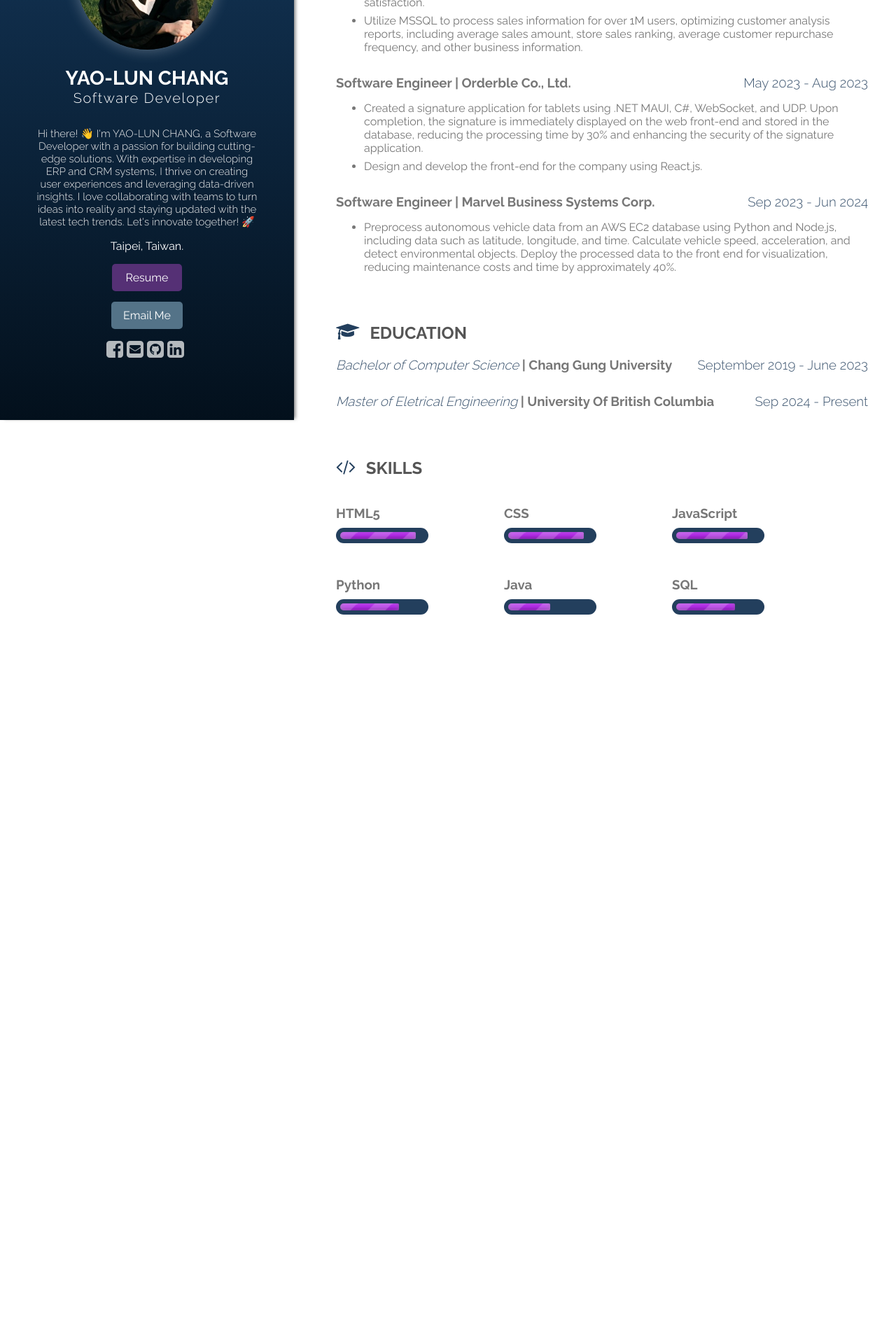
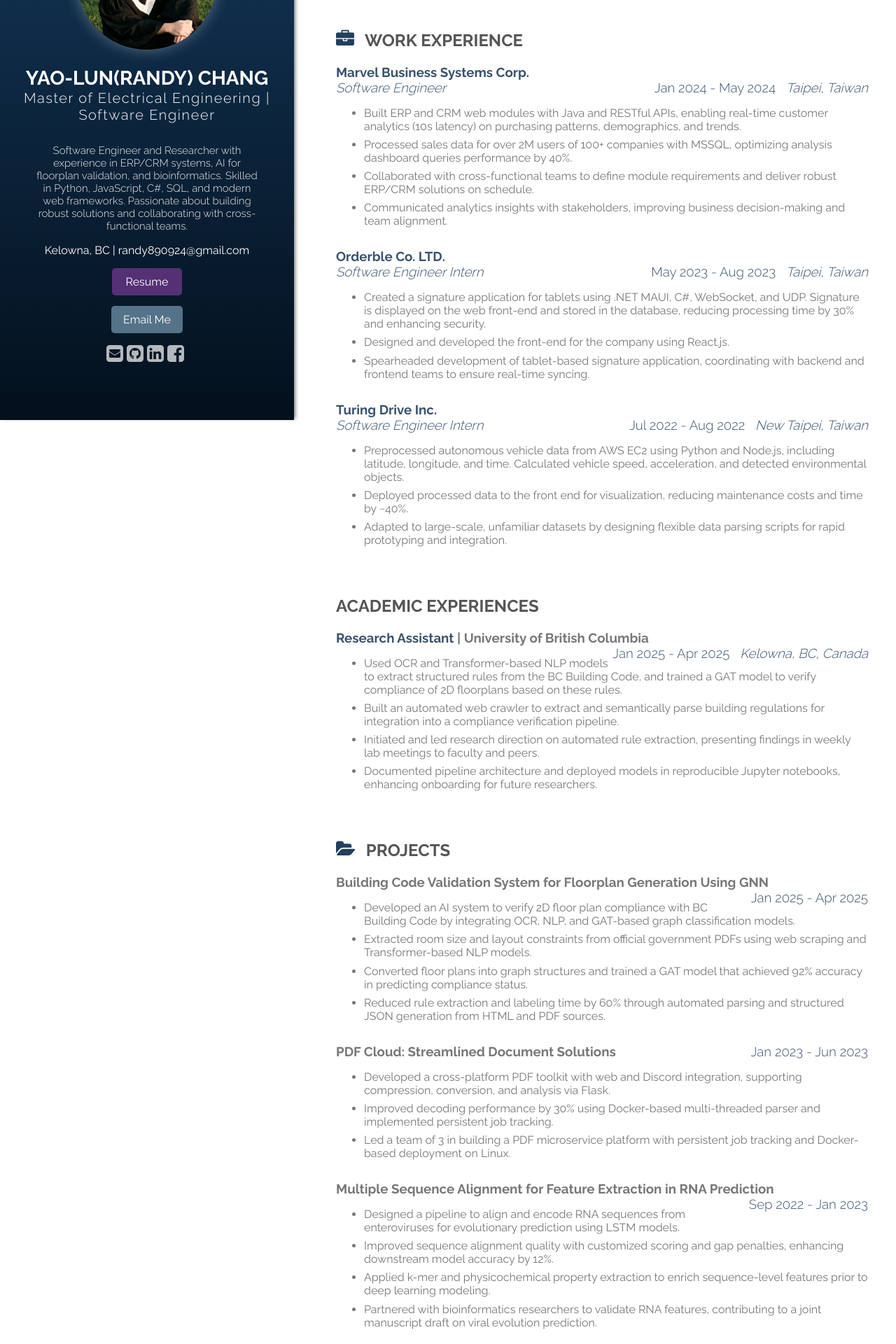
Before and after one commit to randy20000924/randy-portfolio, a React (Create React App) app: page / in a window 1280 px wide. Shown: the part 200-2120 px from the top of the page at 70% size. Before the commit the page ends 1128 px from the top, so only its background shows below. Built offline with nearby package versions, Linux system fonts and the light colour scheme.

Commit message:
adjust content of work exp and add award section

```diff
--- a/src/App.js
+++ b/src/App.js
@@ -3,6 +3,9 @@
 import Experience from './components/Experience';
 import Education from './components/Education';
 import Skills from './components/Skills';
+import Projects from './components/Projects';
+import AcademicExperience from './components/AcademicExperience';
+import Awards from './components/Awards';
 import photo from '../src/assets/photo.jpg';
 
 class App extends Component {
@@ -10,32 +13,149 @@
 
     const person = {
       avatar: photo,
-      name: 'YAO-LUN CHANG',
-      profession: 'Software Developer',
-      bio: "Hi there! 👋 I'm YAO-LUN CHANG, a Software Developer with a passion for building cutting-edge solutions. With expertise in developing ERP and CRM systems, I thrive on creating user experiences and leveraging data-driven insights. I love collaborating with teams to turn ideas into reality and staying updated with the latest tech trends. Let's innovate together! 🚀 ",
-      address: 'Taipei, Taiwan.',
+      name: 'Yao-Lun(Randy) Chang',
+      profession: 'Master of Electrical Engineering | Software Engineer',
+      bio: "Software Engineer and Researcher with experience in ERP/CRM systems, AI for floorplan validation, and bioinformatics. Skilled in Python, JavaScript, C#, SQL, and modern web frameworks. Passionate about building robust solutions and collaborating with cross-functional teams.",
+      address: 'Kelowna, BC | randy890924@gmail.com',
       social: [
-        {name: 'facebook', url: 'https://www.facebook.com/ChangYaoLunRandy'},
         {name: 'envelope', url: 'randy890924@gmail.com'},
         {name: 'github', url: 'https://github.com/randy20000924'},
-        {name: 'linkedin', url: 'https://www.linkedin.com/in/randychang890924/'}
+        {name: 'linkedin', url: 'https://www.linkedin.com/in/randychang890924/'},
+        {name: 'facebook', url: 'https://www.facebook.com/ChangYaoLunRandy'}
       ],
       experience: [
-        {jobKey: 1, jobTitle: 'Intern', company: 'Turing Drive', startDate: 'Jul 2022', endDate: 'Aug 2022', jobDescription: ['Using Restful APIs and Java to build ERP and CRM pages, enabling users to analyze their customer data in 10 seconds such as purchasing patterns, customer demographics, sales trends, and support interactions, thereby enhancing decision-making and improving customer satisfaction.', 'Utilize MSSQL to process sales information for over 1M users, optimizing customer analysis reports, including average sales amount, store sales ranking, average customer repurchase frequency, and other business information.']},
-        {jobKey: 2, jobTitle: 'Software Engineer', company: 'Orderble Co., Ltd.', startDate: 'May 2023', endDate: 'Aug 2023', jobDescription: ['Created a signature application for tablets using .NET MAUI, C#, WebSocket, and UDP. Upon completion, the signature is immediately displayed on the web front-end and stored in the database, reducing the processing time by 30% and enhancing the security of the signature application.', 'Design and develop the front-end for the company using React.js.']},
-        {jobKey: 3, jobTitle: 'Software Engineer', company: 'Marvel Business Systems Corp.', startDate: 'Sep 2023', endDate: 'Jun 2024', jobDescription: ['Preprocess autonomous vehicle data from an AWS EC2 database using Python and Node.js, including data such as latitude, longitude, and time. Calculate vehicle speed, acceleration, and detect environmental objects. Deploy the processed data to the front end for visualization, reducing maintenance costs and time by approximately 40%.']},
+        {
+          jobKey: 1,
+          jobTitle: 'Software Engineer',
+          company: 'Marvel Business Systems Corp.',
+          startDate: 'Jan 2024',
+          endDate: 'May 2024',
+          location: 'Taipei, Taiwan',
+          jobDescription: [
+            'Built ERP and CRM web modules with Java and RESTful APIs, enabling real-time customer analytics (10s latency) on purchasing patterns, demographics, and trends.',
+            'Processed sales data for over 2M users of 100+ companies with MSSQL, optimizing analysis dashboard queries performance by 40%.',
+            'Collaborated with cross-functional teams to define module requirements and deliver robust ERP/CRM solutions on schedule.',
+            'Communicated analytics insights with stakeholders, improving business decision-making and team alignment.'
+          ]
+        },
+        {
+          jobKey: 2,
+          jobTitle: 'Software Engineer Intern',
+          company: 'Orderble Co. LTD.',
+          startDate: 'May 2023',
+          endDate: 'Aug 2023',
+          location: 'Taipei, Taiwan',
+          jobDescription: [
+            'Created a signature application for tablets using .NET MAUI, C#, WebSocket, and UDP. Signature is displayed on the web front-end and stored in the database, reducing processing time by 30% and enhancing security.',
+            'Designed and developed the front-end for the company using React.js.',
+            'Spearheaded development of tablet-based signature application, coordinating with backend and frontend teams to ensure real-time syncing.'
+          ]
+        },
+        {
+          jobKey: 3,
+          jobTitle: 'Software Engineer Intern',
+          company: 'Turing Drive Inc.',
+          startDate: 'Jul 2022',
+          endDate: 'Aug 2022',
+          location: 'New Taipei, Taiwan',
+          jobDescription: [
+            'Preprocessed autonomous vehicle data from AWS EC2 using Python and Node.js, including latitude, longitude, and time. Calculated vehicle speed, acceleration, and detected environmental objects.',
+            'Deployed processed data to the front end for visualization, reducing maintenance costs and time by ~40%.',
+            'Adapted to large-scale, unfamiliar datasets by designing flexible data parsing scripts for rapid prototyping and integration.'
+          ]
+        }
       ],
       education: [
-        {degree: 'Bachelor of Computer Science', institution: 'Chang Gung University', startDate: 'September 2019', endDate: 'June 2023', description: ''},
-        {degree: 'Master of Eletrical Engineering', institution: 'University Of British Columbia', startDate: 'Sep 2024', endDate: 'Present', description: ''},
+        {
+          degree: 'Master of Electrical Engineering',
+          institution: 'University of British Columbia',
+          startDate: 'Sep 2024',
+          endDate: 'Present',
+          description: ''
+        },
+        {
+          degree: 'Bachelor of Computer Science',
+          institution: 'Chang Gung University',
+          startDate: 'Sep 2019',
+          endDate: 'Jun 2023',
+          description: ''
+        }
       ],
       skills: [
-        {name: 'HTML5', percentage: '90%'},
+        {name: 'Python', percentage: '90%'},
+        {name: 'JavaScript', percentage: '85%'},
+        {name: 'SQL', percentage: '80%'},
+        {name: 'C/C++', percentage: '75%'},
+        {name: 'Node.js', percentage: '80%'},
+        {name: 'Flask', percentage: '75%'},
+        {name: 'MSSQL', percentage: '70%'},
+        {name: 'MongoDB', percentage: '70%'},
+        {name: 'Docker', percentage: '70%'},
+        {name: 'React.js', percentage: '80%'},
+        {name: 'HTML', percentage: '90%'},
         {name: 'CSS', percentage: '90%'},
-        {name: 'JavaScript', percentage: '85%'},
-        {name: 'Python', percentage: '70%'},
-        {name: 'Java', percentage: '50%'},
-        {name: 'SQL', percentage: '70%'},
+        {name: 'Linux', percentage: '80%'},
+        {name: 'LaTeX', percentage: '70%'},
+        {name: 'SQLite', percentage: '70%'}
+      ],
+      projects: [
+        {
+          name: 'Building Code Validation System for Floorplan Generation Using GNN',
+          date: 'Jan 2025 - Apr 2025',
+          description: [
+            'Developed an AI system to verify 2D floor plan compliance with BC Building Code by integrating OCR, NLP, and GAT-based graph classification models.',
+            'Extracted room size and layout constraints from official government PDFs using web scraping and Transformer-based NLP models.',
+            'Converted floor plans into graph structures and trained a GAT model that achieved 92% accuracy in predicting compliance status.',
+            'Reduced rule extraction and labeling time by 60% through automated parsing and structured JSON generation from HTML and PDF sources.'
+          ]
+        },
+        {
+          name: 'PDF Cloud: Streamlined Document Solutions',
+          date: 'Jan 2023 - Jun 2023',
+          description: [
+            'Developed a cross-platform PDF toolkit with web and Discord integration, supporting compression, conversion, and analysis via Flask.',
+            'Improved decoding performance by 30% using Docker-based multi-threaded parser and implemented persistent job tracking.',
+            'Led a team of 3 in building a PDF microservice platform with persistent job tracking and Docker-based deployment on Linux.'
+          ]
+        },
+        {
+          name: 'Multiple Sequence Alignment for Feature Extraction in RNA Prediction',
+          date: 'Sep 2022 - Jan 2023',
+          description: [
+            'Designed a pipeline to align and encode RNA sequences from enteroviruses for evolutionary prediction using LSTM models.',
+            'Improved sequence alignment quality with customized scoring and gap penalties, enhancing downstream model accuracy by 12%.',
+            'Applied k-mer and physicochemical property extraction to enrich sequence-level features prior to deep learning modeling.',
+            'Partnered with bioinformatics researchers to validate RNA features, contributing to a joint manuscript draft on viral evolution prediction.'
+          ]
+        }
+      ],
+      academicExperiences: [
+        {
+          position: 'Research Assistant',
+          institution: 'University of British Columbia',
+          date: 'Jan 2025 - Apr 2025',
+          location: 'Kelowna, BC, Canada',
+          description: [
+            'Used OCR and Transformer-based NLP models to extract structured rules from the BC Building Code, and trained a GAT model to verify compliance of 2D floorplans based on these rules.',
+            'Built an automated web crawler to extract and semantically parse building regulations for integration into a compliance verification pipeline.',
+            'Initiated and led research direction on automated rule extraction, presenting findings in weekly lab meetings to faculty and peers.',
+            'Documented pipeline architecture and deployed models in reproducible Jupyter notebooks, enhancing onboarding for future researchers.'
+          ]
+        }
+      ],
+      awards: [
+        {
+          name: 'Best Capstone Project Award',
+          institution: 'Chang Gung University',
+          date: 'May 2023',
+          description: ''
+        },
+        {
+          name: 'Honorable Mention Innovation Technology Competition',
+          institution: 'Chang Gung University',
+          date: 'Dec 2022',
+          description: ''
+        }
       ]
     };
 
@@ -54,9 +174,12 @@
 
           <div className='content-wrapper'>
               <div className='content'>
+                <Education education={person.education} />
                 <Experience experience={person.experience} />
-                <Education education={person.education} />
+                <AcademicExperience academicExperiences={person.academicExperiences} />
+                <Projects projects={person.projects} />
                 <Skills skills={person.skills} />
+                <Awards awards={person.awards} />
               </div>
           </div>
 
--- /dev/null
+++ b/src/components/AcademicExperience.js
@@ -0,0 +1,30 @@
+import React from 'react';
+
+const AcademicExperience = (props) => {
+  const myAcademicExperiences = (
+    <div>
+      {props.academicExperiences.map((exp, idx) =>
+        <div className='item' key={exp.position + idx}>
+          <h3>
+            <span style={{ fontWeight: 'bold' }}>{exp.position}</span> | {exp.institution}
+            <span className='datePosition'>{exp.date} <span style={{ fontStyle: 'italic', marginLeft: '10px' }}>{exp.location}</span></span>
+          </h3>
+          <p>{exp.summary}</p>
+          <ul>
+            {exp.description.map((desc, i) => (
+              <li key={i} className='jobDescriptionItem'>{desc}</li>
+            ))}
+          </ul>
+        </div>
+      )}
+    </div>
+  );
+  return (
+    <div className='title'>
+      <h2>ACADEMIC EXPERIENCES</h2>
+      {myAcademicExperiences}
+    </div>
+  )
+};
+
+export default AcademicExperience;
--- /dev/null
+++ b/src/components/Awards.js
@@ -0,0 +1,23 @@
+import React from 'react';
+
+const Awards = (props) => {
+  const myAwards = (
+    <div>
+      {props.awards.map((award) =>
+        <div className='item' key={award.name}>
+          <h3>{award.name} | {award.institution} <span>{award.date}</span></h3>
+          <p>{award.description}</p>
+        </div>
+      )}
+    </div>
+  );
+  return (
+    <div className='title'>
+      <i className='fa fa-trophy'></i>
+      <h2>AWARDS</h2>
+      {myAwards}
+    </div>
+  )
+};
+
+export default Awards;
--- a/src/components/Experience.js
+++ b/src/components/Experience.js
@@ -5,7 +5,11 @@
     <div>
       {props.experience.map((exp) =>
         <div className='item' key={exp.jobKey}>
-          <h3>{exp.jobTitle} | {exp.company} <span className='datePosition'>{exp.startDate} - {exp.endDate}</span></h3>
+          <h3>
+            <span style={{ fontWeight: 'bold' }}>{exp.company}</span> <br />
+            <span style={{ fontStyle: 'italic' }}>{exp.jobTitle}</span>
+            <span className='datePosition'>{exp.startDate} - {exp.endDate} <span style={{ fontStyle: 'italic', marginLeft: '10px' }}>{exp.location}</span></span>
+          </h3>
           <ul>
             {exp.jobDescription.map((desc, index) => (
               <li key={index} className='jobDescriptionItem'>{desc}</li>
@@ -18,7 +22,7 @@
   return (
     <div className='title'>
       <i className='fa fa-briefcase'></i>
-      <h2>EXPERIENCE</h2>
+      <h2>WORK EXPERIENCE</h2>
       {myExperience}
     </div>
   )
--- /dev/null
+++ b/src/components/Projects.js
@@ -0,0 +1,27 @@
+import React from 'react';
+
+const Projects = (props) => {
+  const myProjects = (
+    <div>
+      {props.projects.map((proj, idx) =>
+        <div className='item' key={proj.name + idx}>
+          <h3>{proj.name} <span className='datePosition'>{proj.date}</span></h3>
+          <ul>
+            {proj.description.map((desc, i) => (
+              <li key={i} className='jobDescriptionItem'>{desc}</li>
+            ))}
+          </ul>
+        </div>
+      )}
+    </div>
+  );
+  return (
+    <div className='title'>
+      <i className='fa fa-folder-open'></i>
+      <h2>PROJECTS</h2>
+      {myProjects}
+    </div>
+  )
+};
+
+export default Projects;
```
Also changed, not shown: src/components/Certificate.js (deleted, +0 -23 lines).
